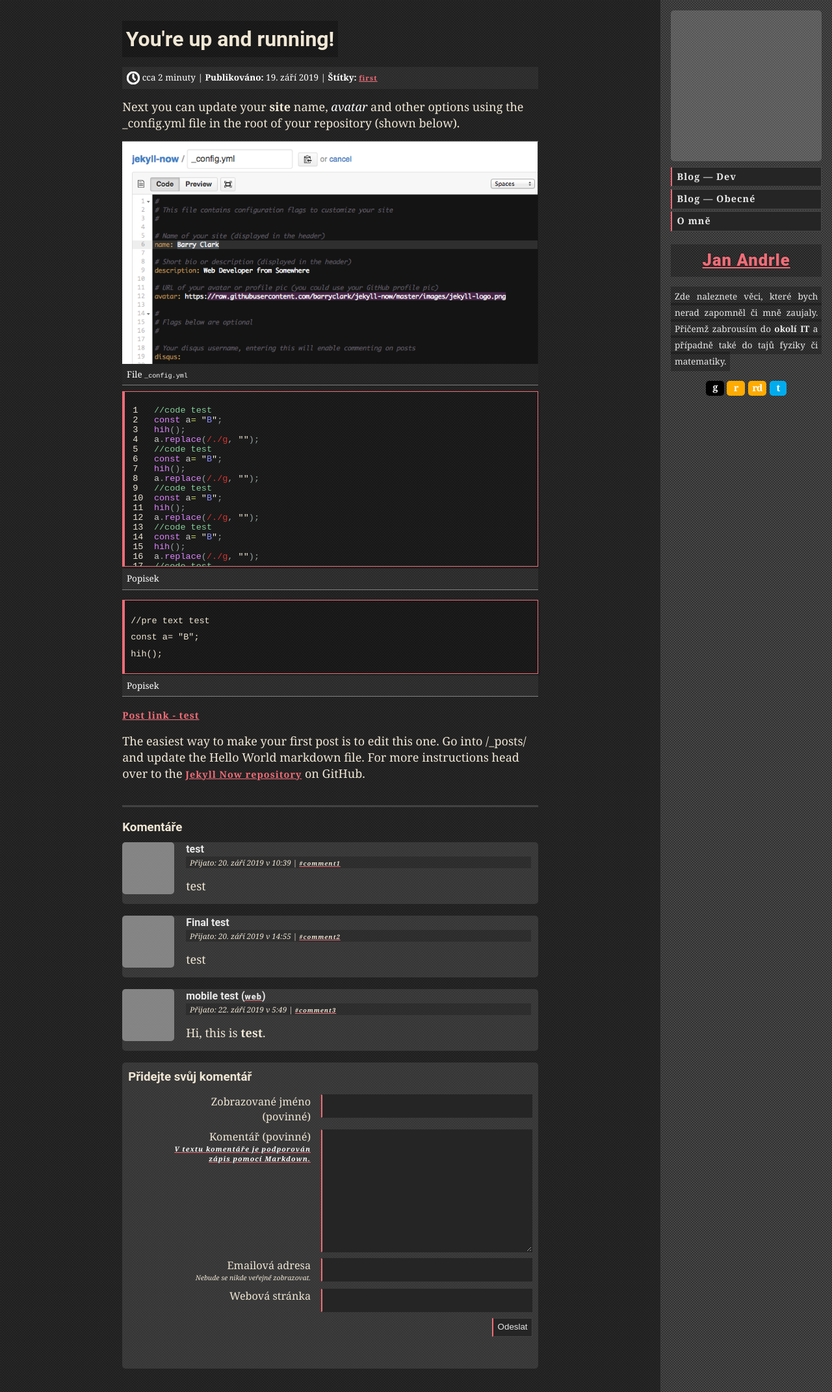
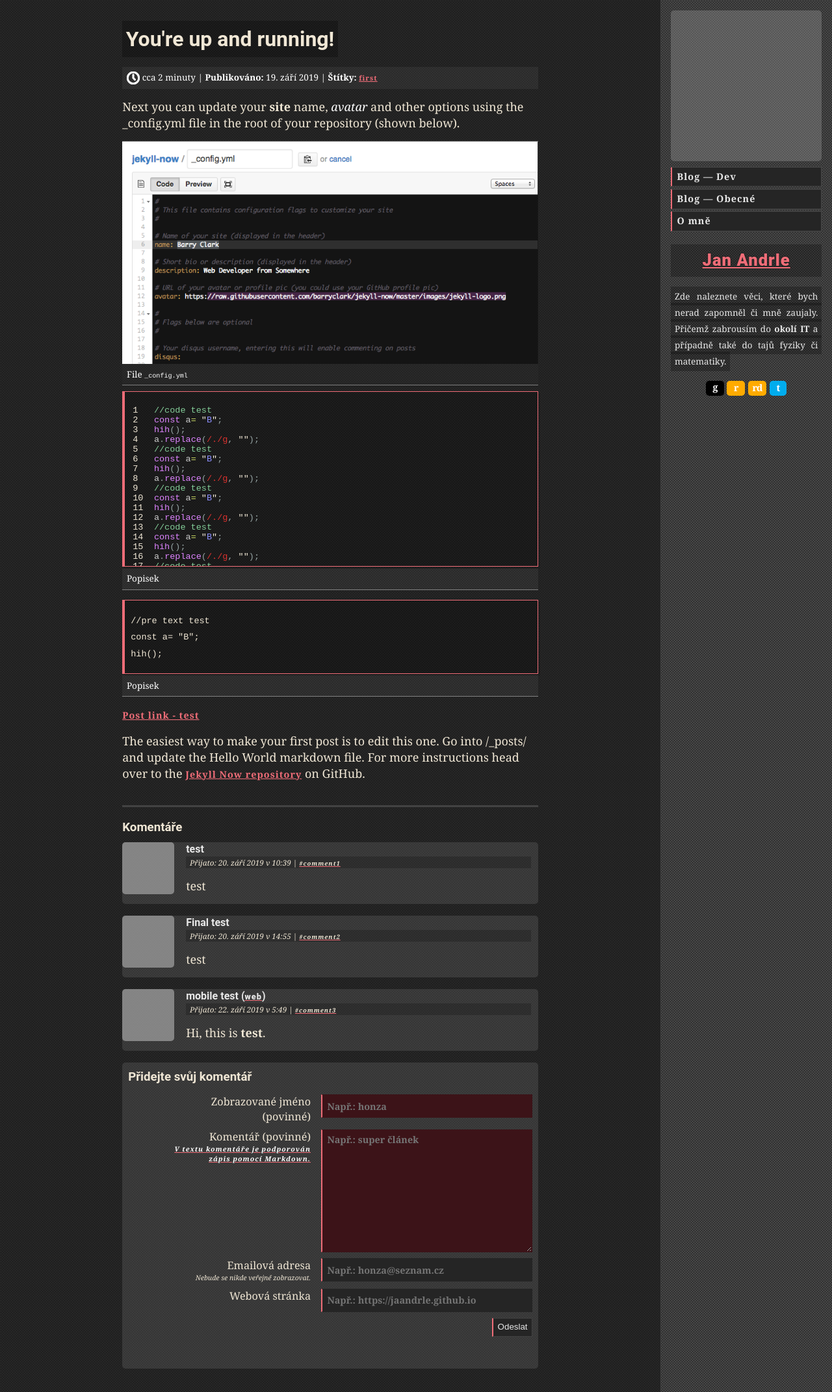
Before and after one commit to jaandrle/jaandrle.github.io, a Jekyll site: the page built from _posts/2019-9-19-Hello-World.md, in a window 1280 px wide. Shown: the whole page at 65% size. Built offline with Jekyll 4.4.1, drawn with Linux system fonts in a browser that asks for light colours; grey boxes are pictures that could not be loaded.

Commit message:
comments styles

```diff
--- a/_includes/molecule_staticmanComments.html
+++ b/_includes/molecule_staticmanComments.html
@@ -26,27 +26,27 @@
         {% include /js/preventDefaultForId.html getElementById="new_comment" %}
         <div class="form-group">
           <label for="comment-form-name">{{ texts.comment_form_name_label | default: "Name" }}</label>
-          <input type="text" id="comment-form-name" name="fields[name]" tabindex="{% capture tabindex_i %}{% increment tabindex %}{% endcapture %}{{ tabindex | plus: tabindex_i }}" />
+          <input type="text" required pattern="[A-Za-z0-9 ]{2,}" title="Sem patří Vaše (křestní) jméno, tedy dva a více znaků!" placeholder="Např.: honza" id="comment-form-name" name="fields[name]" tabindex="{% capture tabindex_i %}{% increment tabindex %}{% endcapture %}{{ tabindex | plus: tabindex_i }}" />
         </div>
         <div class="form-group">
           <label for="comment-form-message">
             {{ texts.comment_form_comment_label | default: "Comment" }}
             <div class="small help-block"><a href="https://daringfireball.net/projects/markdown/">{{ texts.comment_form_md_info | default: "Markdown is supported." }}</a></div>
           </label>
-          <textarea type="text" rows="12" id="comment-form-message" name="fields[message]" tabindex="{% capture tabindex_i %}{% increment tabindex %}{% endcapture %}{{ tabindex | plus: tabindex_i }}"></textarea>
+          <textarea type="text" required title="Sem patří Váš příspěvek, tedy dva a více znaků!" placeholder="Např.: super článek" rows="12" id="comment-form-message" name="fields[message]" tabindex="{% capture tabindex_i %}{% increment tabindex %}{% endcapture %}{{ tabindex | plus: tabindex_i }}"></textarea>
         </div>
         <div class="form-group">
           <label for="comment-form-email">
             {{ texts.comment_form_email_label | default: "Email address" }}
             <p class="small">{{ texts.comment_form_info | default: "Your email address will not be published. Required fields are marked" }}</p>
           </label>
-          <input type="email" id="comment-form-email" name="fields[email]" tabindex="{% capture tabindex_i %}{% increment tabindex %}{% endcapture %}{{ tabindex | plus: tabindex_i }}" />
+          <input type="email" pattern="[A-Za-z0-9._%+-]+@[a-z0-9.-]+\.[a-z]{2,4}$" title="Vyplňte Vaši emailovou adresu! Příklad možné emailové adresy: Foo-Bar.baz@example.com" placeholder="Např.: honza@seznam.cz" id="comment-form-email" name="fields[email]" tabindex="{% capture tabindex_i %}{% increment tabindex %}{% endcapture %}{{ tabindex | plus: tabindex_i }}" />
         </div>
         <div class="form-group">
           <label for="comment-form-url">
             {{ texts.comment_form_website_label | default: "Website (optional)" }}
           </label>
-          <input type="url" id="comment-form-url" name="fields[url]" tabindex="{% capture tabindex_i %}{% increment tabindex %}{% endcapture %}{{ tabindex | plus: tabindex_i }}"/>
+          <input type="url" pattern="https?://.+" title="Vložte prosím platnou url adresu včetně &quot;http://&quot; či &quot;https://&quot;" placeholder="Např.: {{site.url}}" id="comment-form-url" name="fields[url]" tabindex="{% capture tabindex_i %}{% increment tabindex %}{% endcapture %}{{ tabindex | plus: tabindex_i }}"/>
         </div>
         <div class="form-group hidden" style="display: none;">
           <input type="hidden" name="options[origin]" value="{{ page.url | absolute_url }}">
--- a/_sass/_comments.scss
+++ b/_sass/_comments.scss
@@ -71,8 +71,16 @@ div.page__comments-form{
         padding: .5em;
         background: $white;
         color: white;
+        outline: none;
         &:focus {
+            outline: none;
             border-color: $blue;
+        }
+        transition: background 1s;
+        &:invalid {
+            outline: none;
+            background: #3c1318;
+
         }
     }
     input {
```
